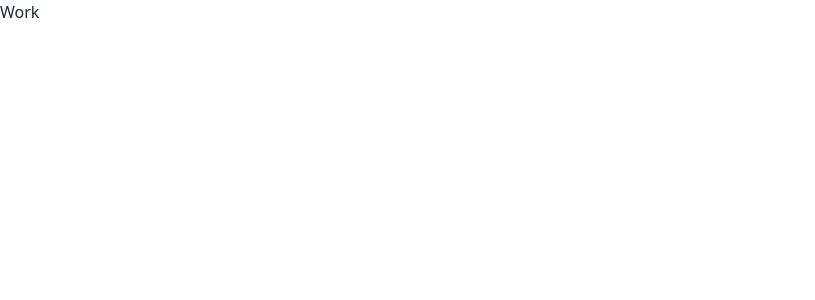
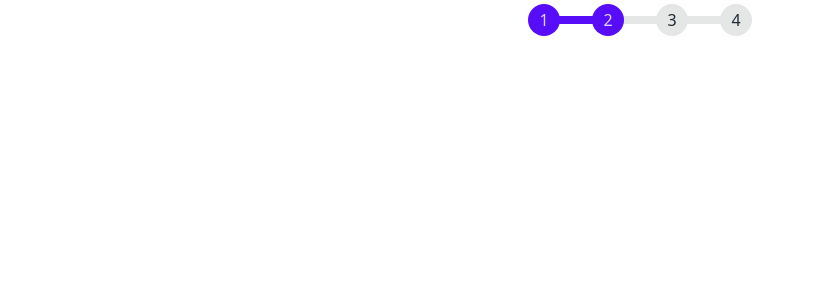
Before and after one commit to kimminsu31415/SignaHand, a React (Create React App) app: page /work in a window 1280 px wide. Shown: the top 300 px of the page, without its empty margins (0-815 px from the left). Built offline with nearby package versions, Linux system fonts and the light colour scheme.

Commit message:
pdf 작업페이지 생성

```diff
--- a/src/components/Work.tsx
+++ b/src/components/Work.tsx
@@ -3,7 +3,12 @@ import React from "react";
 const Work: React.FC = () => {
     return (
         <>
-            Work
+            <ul className="steps flex justify-center w-full">
+                <li className="step step-primary"></li>
+                <li className="step step-primary"></li>
+                <li className="step"></li>
+                <li className="step"></li>
+            </ul>
         </>
     );
 };
```
